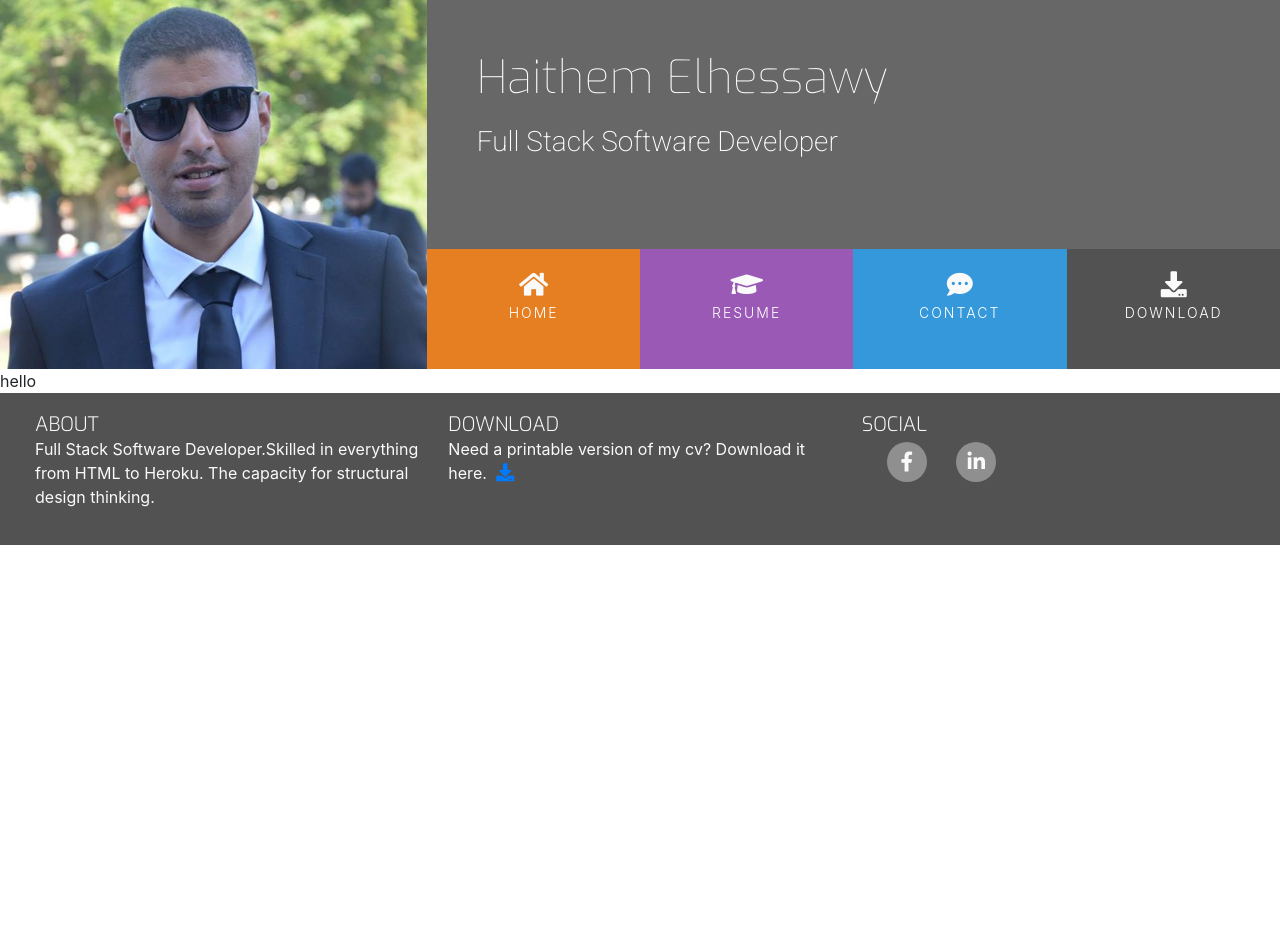
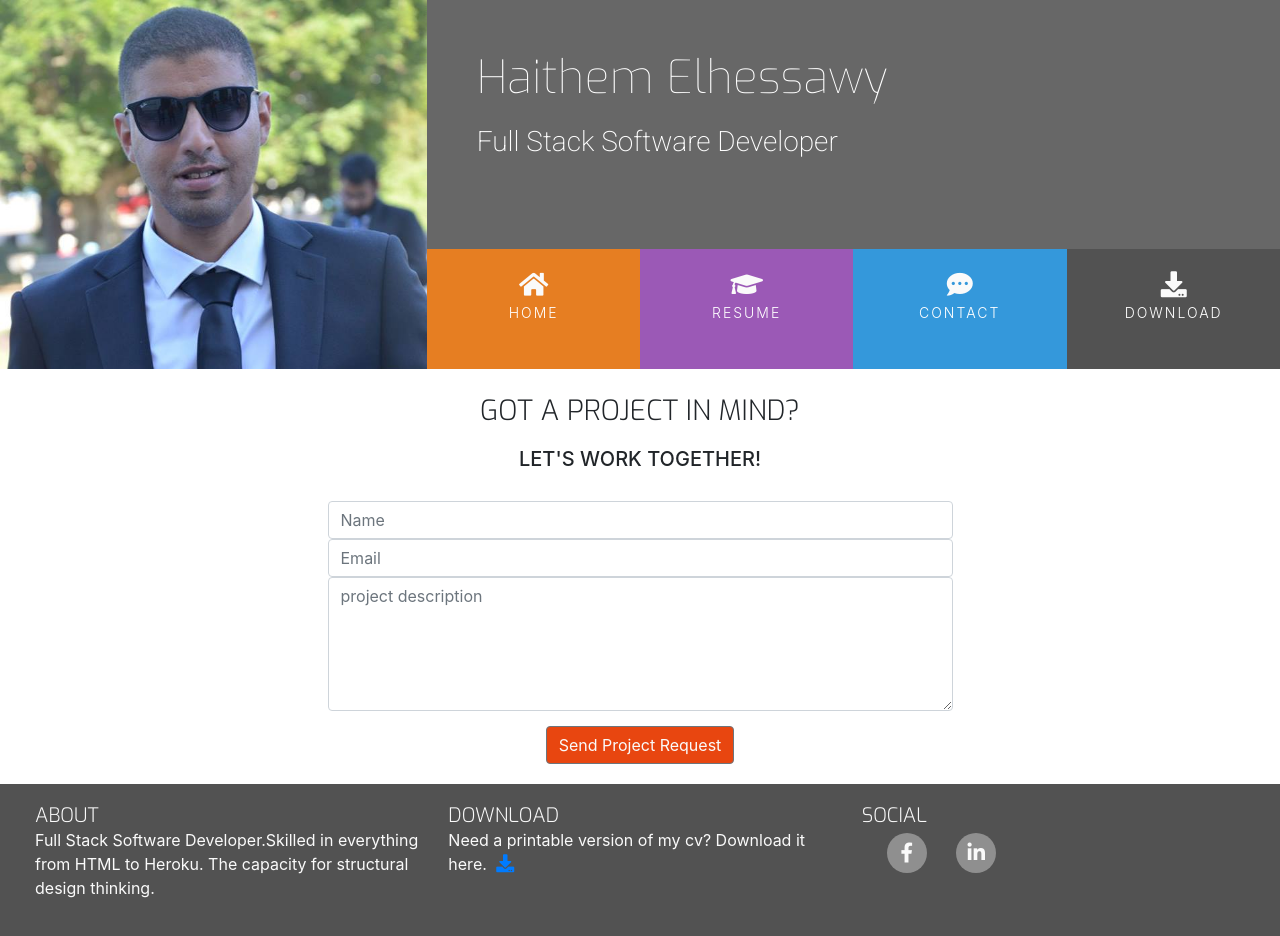
Before and after one commit to haithem2005/haithem.cv, a plain HTML site: page contact.html in a window 1280 px wide. Before the commit the page ends 800 px from the top, so only its background shows below. Drawn offline with nearby package versions, Linux system fonts and the light colour scheme.

Commit message:
finnishing my cv

```diff
--- a/assets/css/style2.css
+++ b/assets/css/style2.css
@@ -25,6 +25,10 @@
 }
 .bg-color-personal-info{
     background-color: #f4f4f4;
+}
+.contact-heading{
+        background-color: #fff;
+
 }
 /*-------------------------special padding/margins/text--------*/
 
@@ -287,3 +291,29 @@ margin-bottom: 15px;
 .history-items{
     margin-bottom: 30px;
 }
+/*-------------------------contact form--------*/
+.contact-heading{
+    font-family: "Exo", sans-serif;
+    font-weight: 300;
+    margin-top: 25px;
+    margin-bottom: 20px;
+}
+.center-form{
+    padding-top: 10px;
+    margin:0 auto;
+    max-width: 70%;
+}
+button[type="submit"]{
+    margin-top: 15px;
+    margin-bottom: 20px;
+    color: #fafafa;
+    background-color: #e84610;
+}
+@media(min-width:992px){
+    .center-form{
+    padding-top: 30px;
+    min-height: 240px;
+    margin:0 auto;
+    max-width: 50%;
+    }
+}
--- a/contact.html
+++ b/contact.html
@@ -29,16 +29,16 @@
                     <div class="col">
                         <ul id="nav" class="list-inline menucontainer">
                             <li class="col-6 col-sm-3 ui-menu-color-home list-inline-item menuitem">
-                                <a href="#" class="hvr-sweep-to-bottom"><i class="fa fa-home" arial-hidden="true"></i><span>Home</span></a>
+                                <a href="index.html" class="hvr-sweep-to-bottom"><i class="fa fa-home" arial-hidden="true"></i><span>Home</span></a>
                             </li>
                             <li class="col-6 col-sm-3 ui-menu-color-resume list-inline-item menuitem">
-                                <a href="#" class="hvr-sweep-to-bottom"><i class="fa fa-graduation-cap" arial-hidden="true"></i><span>Resume</span></a>
+                                <a href="resume.html" class="hvr-sweep-to-bottom"><i class="fa fa-graduation-cap" arial-hidden="true"></i><span>Resume</span></a>
                             </li>
                             <li class="col-6 col-sm-3 ui-menu-color-contact list-inline-item menuitem">
-                                <a href="#" class="hvr-sweep-to-bottom"><i class="fa fa-comment-dots" arial-hidden="true"></i><span>Contact</span></a>
+                                <a href="contact.html" class="hvr-sweep-to-bottom"><i class="fa fa-comment-dots" arial-hidden="true"></i><span>Contact</span></a>
                             </li>
                             <li class="col-6 col-sm-3 ui-menu-color-download list-inline-item menuitem">
-                                <a href="#" class="hvr-sweep-to-bottom"><i class="fa fa-download" arial-hidden="true"></i><span>Download</span></a>
+                                <a href="assets/cv/HaithemCV.pdf" target="_blank" class="hvr-sweep-to-bottom"><i class="fa fa-download" arial-hidden="true"></i><span>Download</span></a>
                             </li>
                         </ul>
                     </div>
@@ -48,8 +48,25 @@
         </div>
 
     </header>
-    <section>
-        hello
+    <section class="container-fluid">
+        <div class="row bg-color-contact">
+            <div class="col">
+                <h3 class="contact-heading uppercase text-center">got a project in mind?</h3>
+                <h5 class="uppercase text-center">let's work together!</h5>
+                <div class="center-form">
+                <form>
+                    <input type="text" name="name" id="name" placeholder="Name" class="form-control" required/>
+                    <input type="email" name="email" id="email" placeholder="Email" class="form-control" required/>
+                    <textarea rows="5" name="projectsummary" id="projectsummary" placeholder="project description" class="form-control" required></textarea>
+                    <div class="form-row text-center">
+                        <div class="col">
+                            <button type="submit" class="btn btn-secondary">Send Project Request</button>
+                        </div>
+                    </div>
+                </form>
+                </div>
+            </div>
+        </div>
     </section>
     <footer class="container-fluid">
         <div id="footer-details" class="row">
@@ -62,7 +79,7 @@
                 <h5 class="uppercase general-sub" >download</h5>
                 <p class="inline-block">Need a printable version of my cv?
                  Download it here.
-                 <a href="#" target="_blank" class="cv-pdf">
+                 <a href="assets/cv/HaithemCV.pdf" target="_blank" class="cv-pdf">
                      <i class="fa fa-download" aria-hidden="true"></i>
                      <span class="sr-only">download link</span>
                  </a></p>
@@ -71,13 +88,13 @@
                 <h5 class="uppercase general-sub" >social</h5>
                 <ul class="list-inline social-links">
                     <li class="list-inline-item">
-                        <a href="#" target="_blank">
+                        <a href="https://www.facebook.com/haithem.moustafa" target="_blank">
                            <i class="fab fa-facebook-f"></i>
                            <span class="sr-only">facebook</span>
                         </a>
                     </li>
                     <li class="list-inline-item">
-                        <a href="#" target="_blank">
+                        <a href="https://www.linkedin.com/in/haithem-elhesseawy-07991a26/" target="_blank">
                            <i class="fab fa-linkedin-in"></i>
                            <span class="sr-only">linkedin</span>
                         </a>
```
Also changed, not shown: index.html (+4 -4 lines), resume.html (+5 -5 lines), 1 other file.
